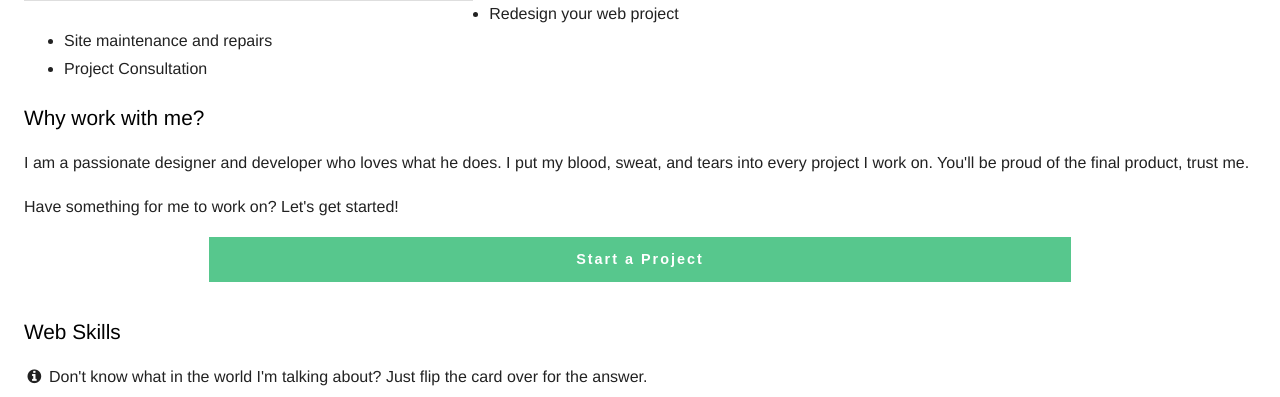
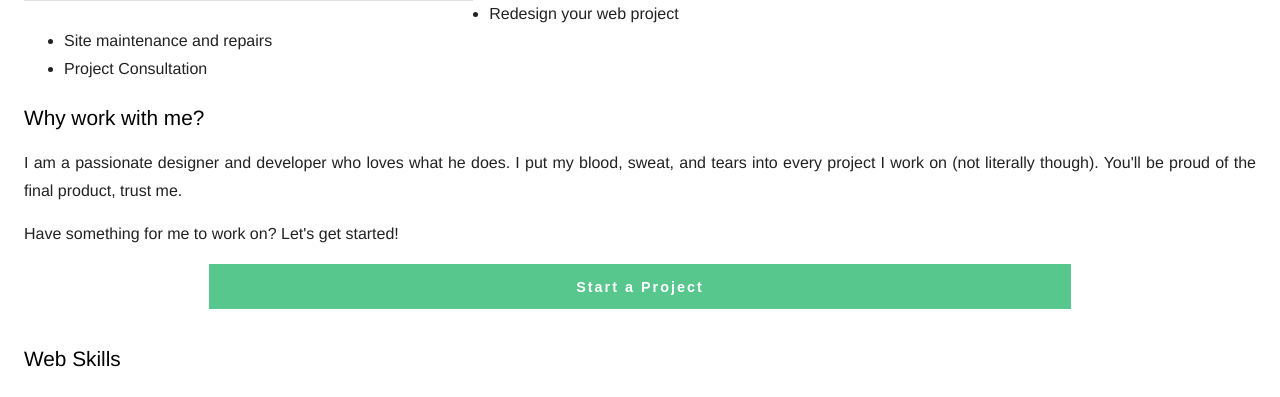
Before and after one commit to toddgoates/Goat-Site-Design, a PHP site: page /about.php in a window 1280 px wide. Shown: the part 680-1077 px from the top of the page. Run offline with PHP 8.4, Linux system fonts and the light colour scheme; some libraries are stand-ins or nearby versions.

Commit message:
Additional changes to content on about.php.

```diff
--- a/about.php
+++ b/about.php
@@ -49,7 +49,7 @@
 					<li>Project Consultation</li>
 				</ul>
                 <h2>Why work with me?</h2>
-                <p>I am a passionate designer and developer who loves what he does.  I put my blood, sweat, and tears into every project I work on.  You'll be proud of the final product, trust me.</p>
+                <p>I am a passionate designer and developer who loves what he does.  I put my blood, sweat, and tears into every project I work on (not literally though).  You'll be proud of the final product, trust me.</p>
 				<p>Have something for me to work on?  Let's get started!</p>
 				<form action="contact.php" method="POST">
 					<button type="submit" class="cta-button">Start a Project</button>
```
